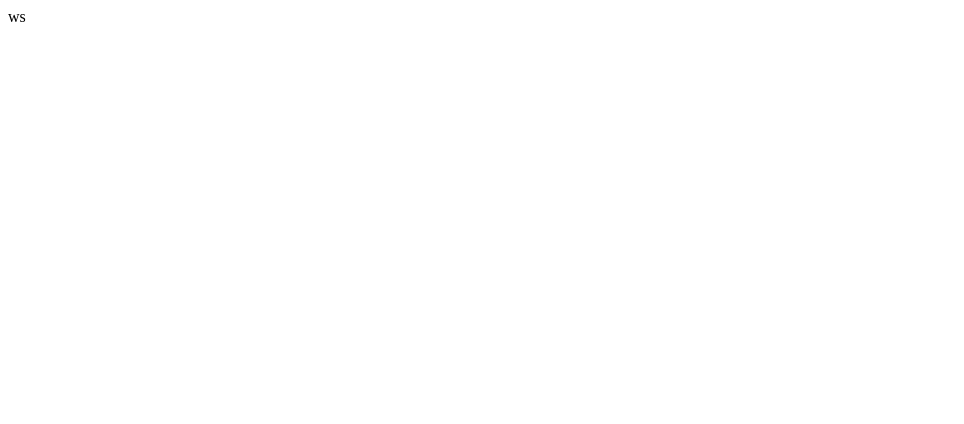
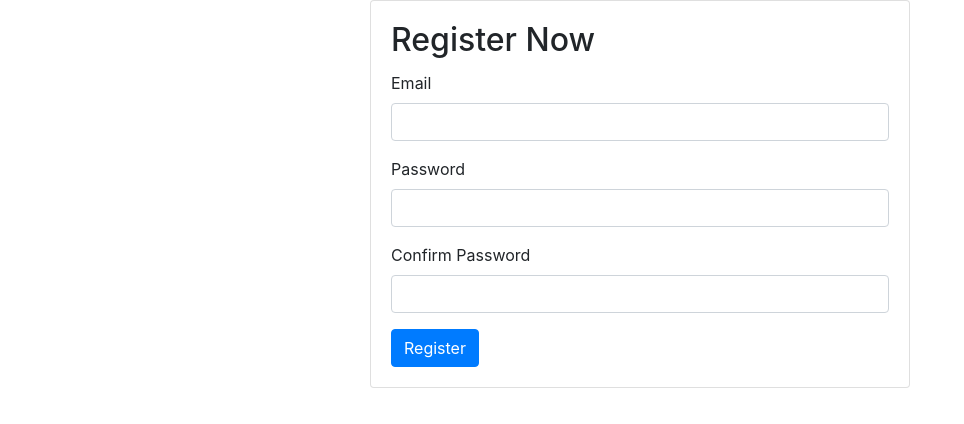
Before and after one commit to Rushikeshuchit/SDEM, a plain HTML site: page index.html in a window 1280 px wide. Shown: the whole page, without its empty margins (0-964 px from the left). Drawn offline with nearby package versions, Linux system fonts and the light colour scheme.

Commit message:
new update

```diff
--- a/index.html
+++ b/index.html
@@ -1,11 +1,36 @@
+<!-- HTML -->
 <!DOCTYPE html>
-<html lang="en">
+<html>
 <head>
-    <meta charset="UTF-8">
-    <meta name="viewport" content="width=device-width, initial-scale=1.0">
-    <title>Home</title>
+	<title>Registration Form</title>
+	<link rel="stylesheet" href="https://maxcdn.bootstrapcdn.com/bootstrap/4.0.0/css/bootstrap.min.css">
 </head>
 <body>
-    ws
+	<div class="container">
+		<div class="row justify-content-center">
+			<div class="col-md-6">
+				<div class="card">
+					<div class="card-body">
+						<h2 class="card-title">Register Now</h2>
+						<form>
+							<div class="form-group">
+								<label for="email">Email</label>
+								<input type="email" id="email" name="email" class="form-control" required>
+							</div>
+							<div class="form-group">
+								<label for="password">Password</label>
+								<input type="password" id="password" name="password" class="form-control" required>
+							</div>
+							<div class="form-group">
+								<label for="confirm-password">Confirm Password</label>
+								<input type="password" id="confirm-password" name="confirm-password" class="form-control" required>
+							</div>
+							<button type="submit" class="btn btn-primary">Register</button>
+						</form>
+					</div>
+				</div>
+			</div>
+		</div>
+	</div>
 </body>
 </html>
--- /dev/null
+++ b/style.css
@@ -0,0 +1,81 @@
+/* CSS */
+.container {
+    max-width: 800px;
+    margin: 40px auto;
+    padding: 20px;
+    background-color: #f9f9f9;
+    border: 1px solid #ddd;
+    border-radius: 10px;
+    box-shadow: 0 0 10px rgba(0, 0, 0, 0.1);
+  }
+
+  .registration-form {
+    background-color: #fff;
+    padding: 20px;
+    border: 1px solid #ddd;
+    border-radius: 10px;
+  }
+
+  h2 {
+    text-align: center;
+    margin-bottom: 20px;
+  }
+
+  .form-row {
+    display: flex;
+    flex-wrap: wrap;
+    margin-bottom: 20px;
+  }
+
+  .form-group {
+    margin-bottom: 20px;
+  }
+
+  .form-group input {
+    width: 100%;
+    height: 40px;
+    padding: 10px;
+    border: 1px solid #ccc;
+  }
+
+  .form-group label {
+    margin-bottom: 10px;
+    display: block;
+  }
+
+  button[type="submit"] {
+    width: 100%;
+    height: 40px;
+    background-color: #337ab7;
+    color: #fff;
+    padding: 10px;
+    border: none;
+    border-radius: 5px;
+    cursor: pointer;
+  }
+
+  button[type="submit"]:hover {
+    background-color: #23527c;
+  }
+
+  /* Responsive design */
+  @media (max-width: 768px) {
+    .container {
+      max-width: 600px;
+    }
+    .form-row {
+      flex-direction: column;
+    }
+    .form-group {
+      margin-bottom: 10px;
+    }
+  }
+
+  @media (max-width: 480px) {
+    .container {
+      max-width: 400px;
+    }
+    .form-group {
+      margin-bottom: 5px;
+    }
+  }
```
